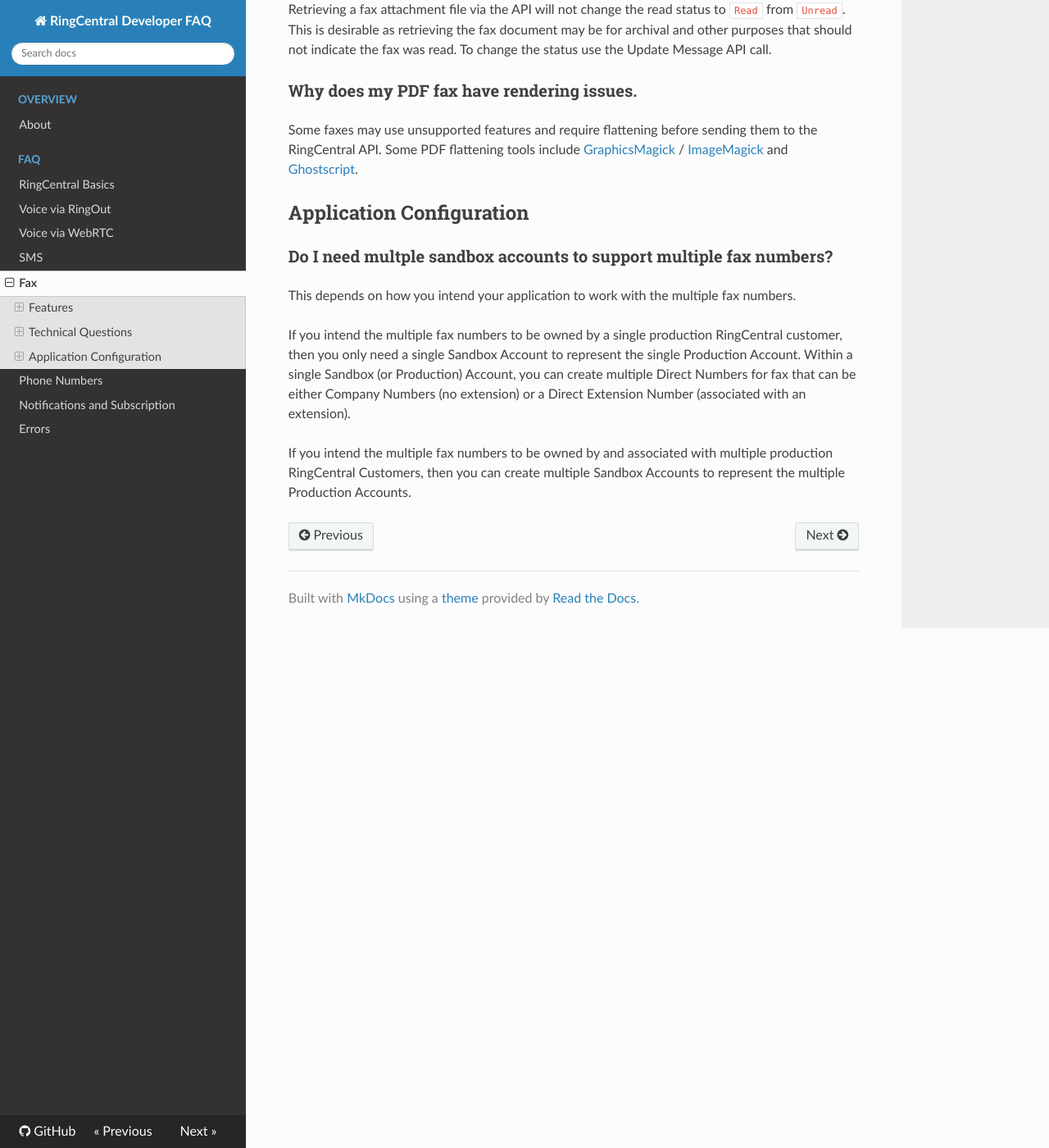
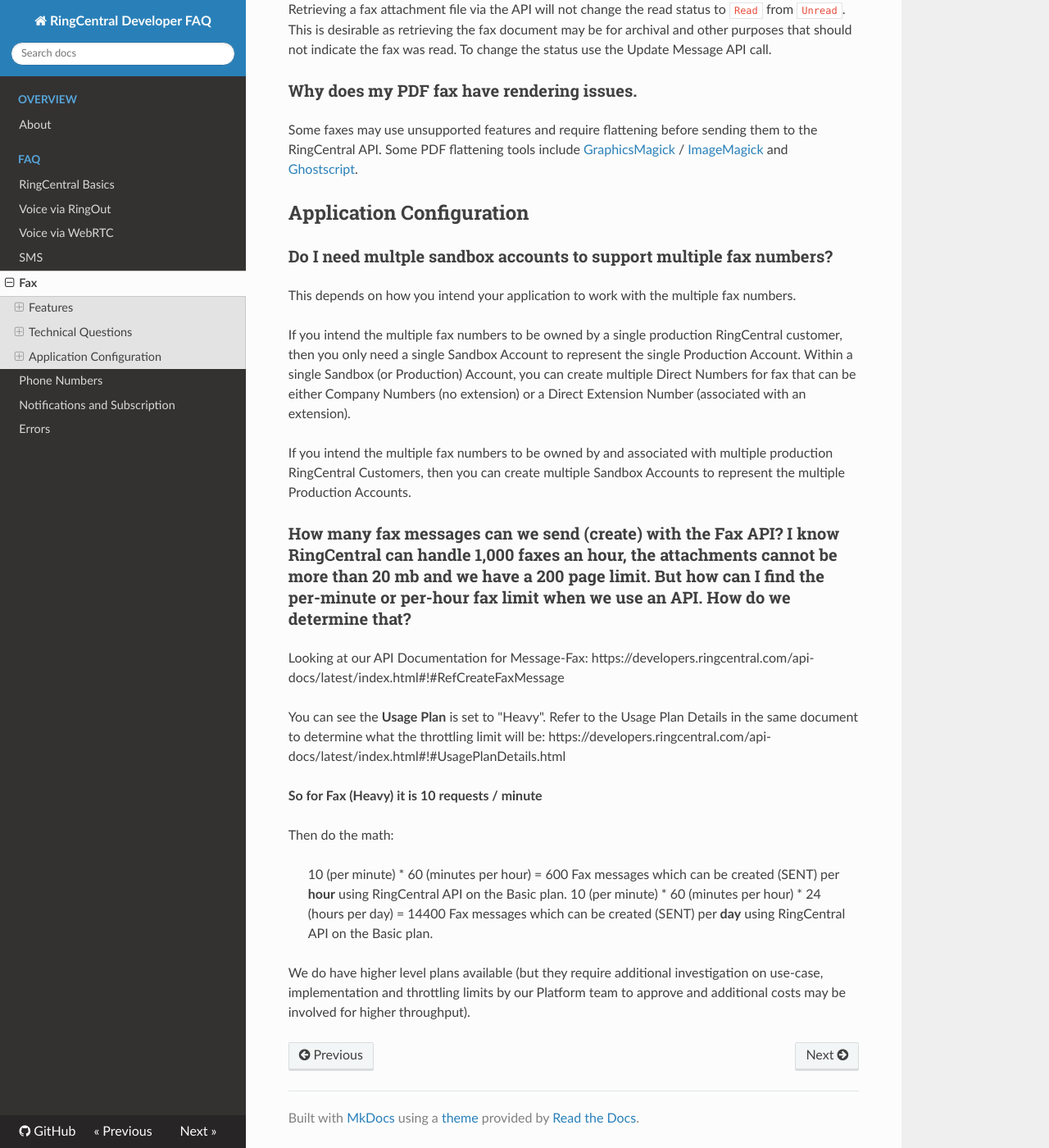
Before and after one commit to ringcentral/ringcentral-faq, an MkDocs documentation site: the page built from docs/fax.md, in a window 1280 px wide and 1400 px high, scrolled down 2331 px. Shown: the whole window at 82% size. Built offline with MkDocs 1.6.1, drawn with Linux system fonts in a browser that asks for light colours; nearby versions of some CDN libraries; old or Windows-style settings are respelled for this version of MkDocs.

Commit message:
How many fax messages can I create using the API per hour and per day

```diff
--- a/docs/fax.md
+++ b/docs/fax.md
@@ -71,3 +71,20 @@
 If you intend the multiple fax numbers to be owned by a single production RingCentral customer, then you only need a single Sandbox Account to represent the single Production Account. Within a single Sandbox (or Production) Account, you can create multiple Direct Numbers for fax that can be either Company Numbers (no extension) or a Direct Extension Number (associated with an extension).
 
 If you intend the multiple fax numbers to be owned by and associated with multiple production RingCentral Customers, then you can create multiple Sandbox Accounts to represent the multiple Production Accounts.
+
+### How many fax messages can we send (create) with the Fax API? I know RingCentral can handle 1,000 faxes an hour, the attachments cannot be more than 20 mb and we have a 200 page limit. But how can I find the per-minute or per-hour fax limit when we use an API. How do we determine that?
+
+Looking at our API Documentation for Message-Fax:
+https://developers.ringcentral.com/api-docs/latest/index.html#!#RefCreateFaxMessage
+
+You can see the **Usage Plan** is set to "Heavy". Refer to the Usage Plan Details in the same document to determine what the throttling limit will be:
+https://developers.ringcentral.com/api-docs/latest/index.html#!#UsagePlanDetails.html
+
+**So for Fax (Heavy) it is 10 requests / minute**
+
+Then do the math:
+
+> 10 (per minute) * 60 (minutes per hour) = 600 Fax messages which can be created (SENT) per **hour** using RingCentral API on the Basic plan.
+> 10 (per minute) * 60 (minutes per hour) * 24 (hours per day) = 14400 Fax messages which can be created (SENT) per **day** using RingCentral API on the Basic plan.
+
+We do have higher level plans available (but they require additional investigation on use-case, implementation and throttling limits by our Platform team to approve and additional costs may be involved for higher throughput).
```
